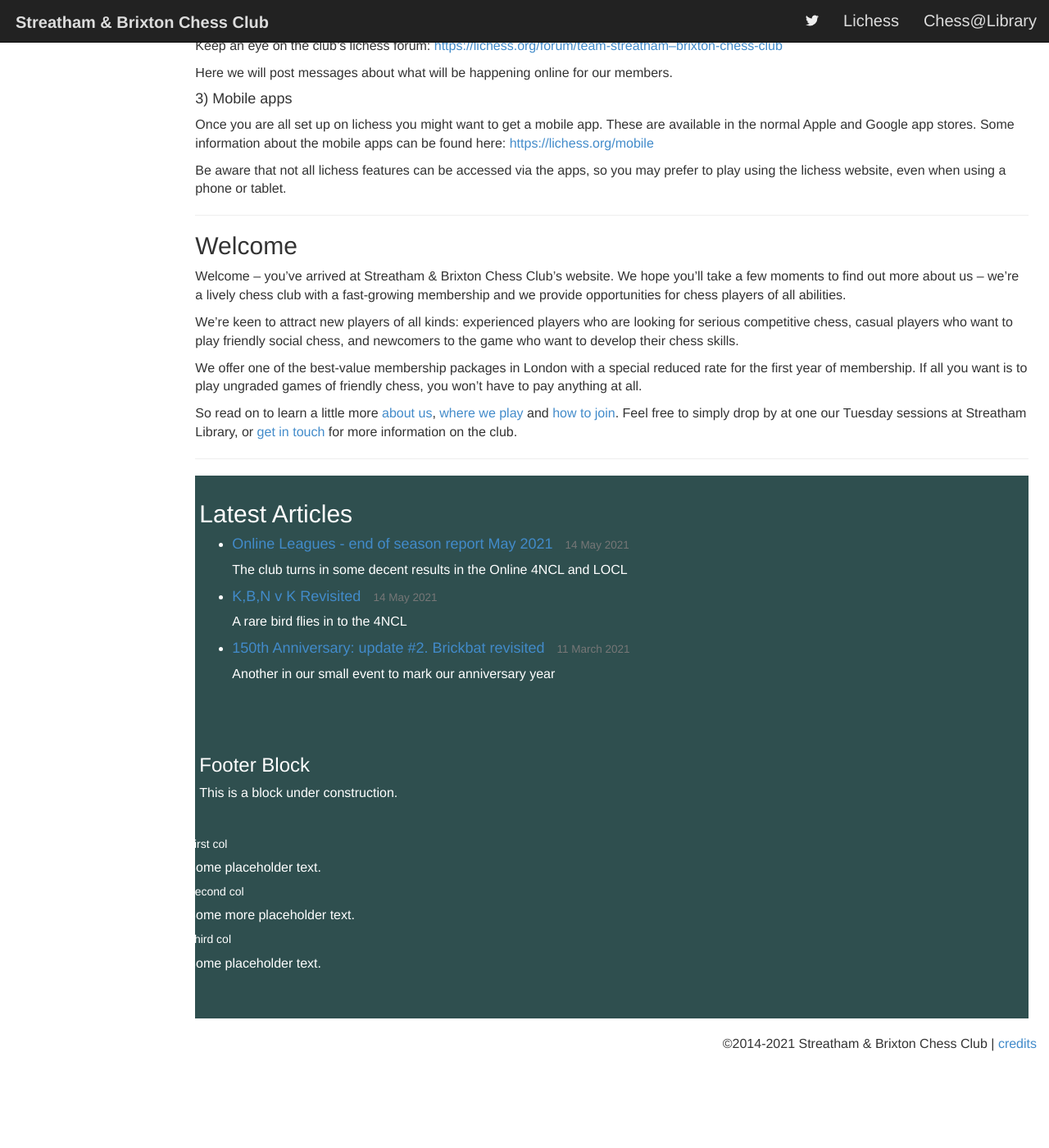
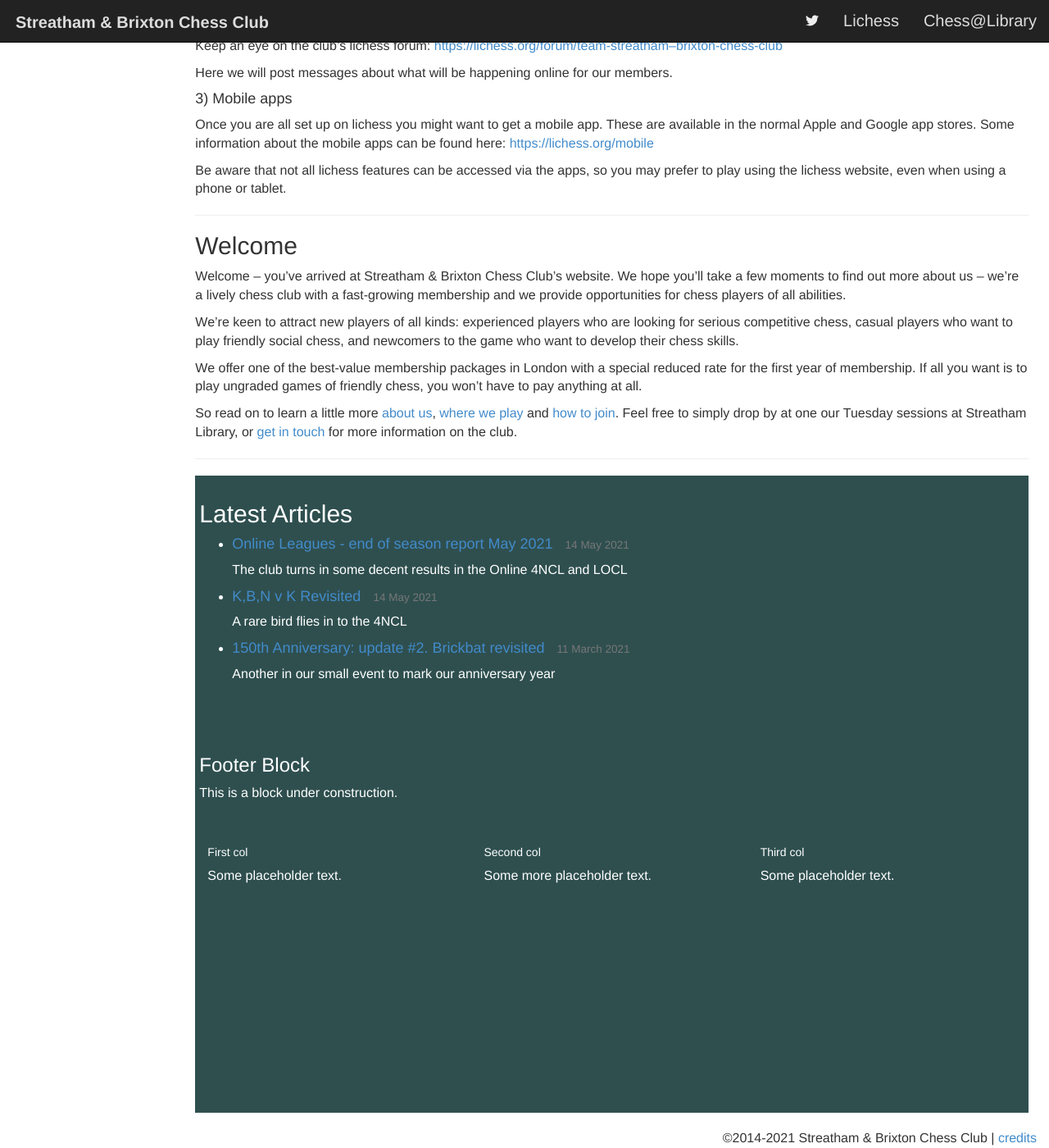
Before and after one commit to streathamchess/streathamchess.github.io, a Jekyll site: the page built from index.md, in a window 1280 px wide and 1400 px high, scrolled down 842 px. Shown: the whole window at 82% size. Built offline with Jekyll 4.4.1, drawn with Linux system fonts in a browser that asks for light colours; a script that is not in the unit is left out; before the commit the page ends 2127 px from its top, so only the background shows below that.

Commit message:
Update contentfooter.html

```diff
--- a/_includes/contentfooter.html
+++ b/_includes/contentfooter.html
@@ -2,6 +2,24 @@
 <!-- (distinct from Kostya's footer which is copyright notice etc -->
 
 <style>
+    * {
+  box-sizing: border-box;
+}
+
+/* Create three equal columns that floats next to each other */
+.cf-column {
+  float: left;
+  width: 33.33%;
+  padding: 10px;
+  height: 300px; /* Should be removed. Only for testing */
+}
+
+/* Clear floats after the columns */
+.cf-row:after {
+  content: "";
+  display: table;
+  clear: both;
+}
     #contentfooter {
         color:  white;
         background-color: darkslategray;
@@ -13,18 +31,18 @@
   <h3>Footer Block</h3>
   <p>This is a block under construction.</p>
   <br>
-<div id="footerwidgets" class="row mt-0 pt-3 pb-3 pl-5">
-    <div class="col-md border-right border-light" id="fwidget1">
+<div id="footerwidgets" class="cf-row mt-0 pt-3 pb-3 pl-5">
+    <div class="cf-column col-md border-right border-light" id="fwidget1">
         <h5>First col</h5>
         <p>Some placeholder text.</p>
     </div>
 
-    <div class="col-md border-right border-light" id="fwidget2">
+    <div class="cf-column col-md border-right border-light" id="fwidget2">
         <h5>Second col</h5>
         <p>Some more placeholder text.</p>
     </div>
 
-    <div class="col-md" id="fwidget3">
+    <div class="cf-column col-md" id="fwidget3">
         <h5>Third col</h5>
         <p>Some placeholder text.</p>
     </div>
```
